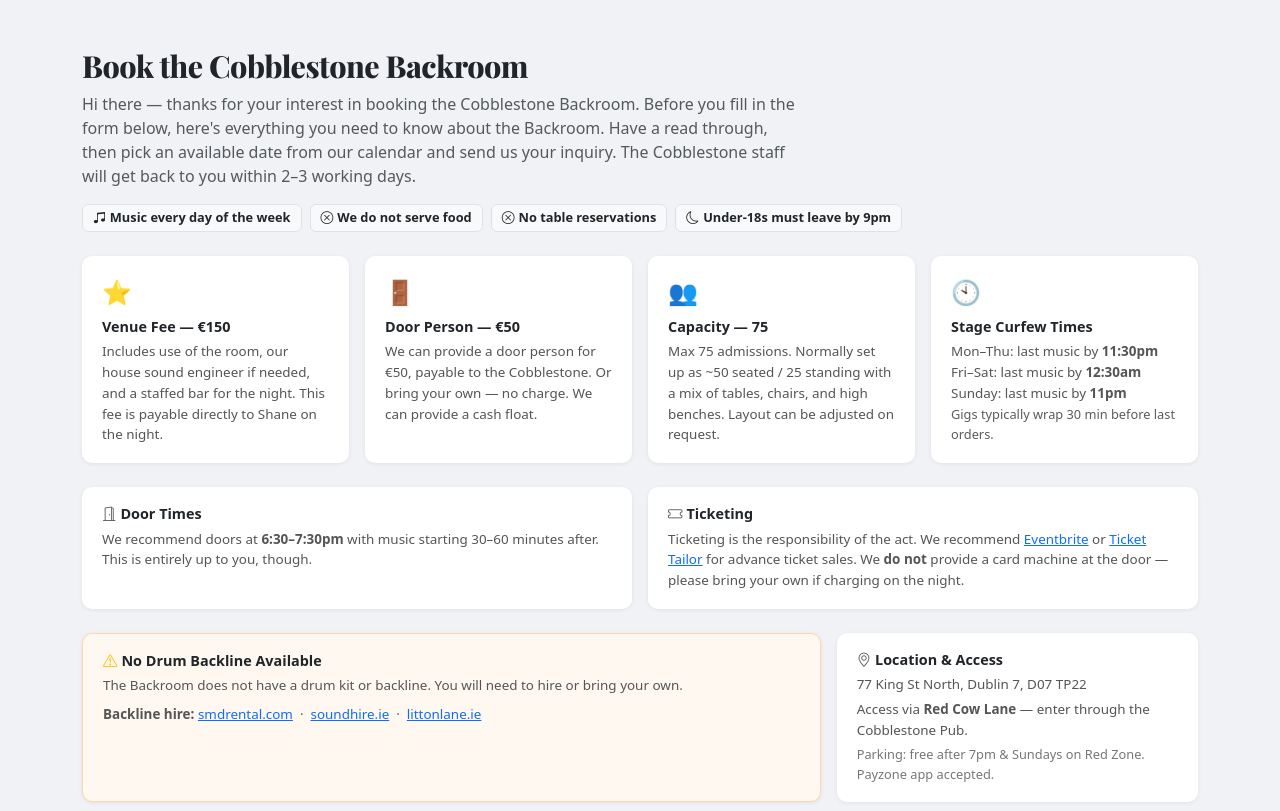
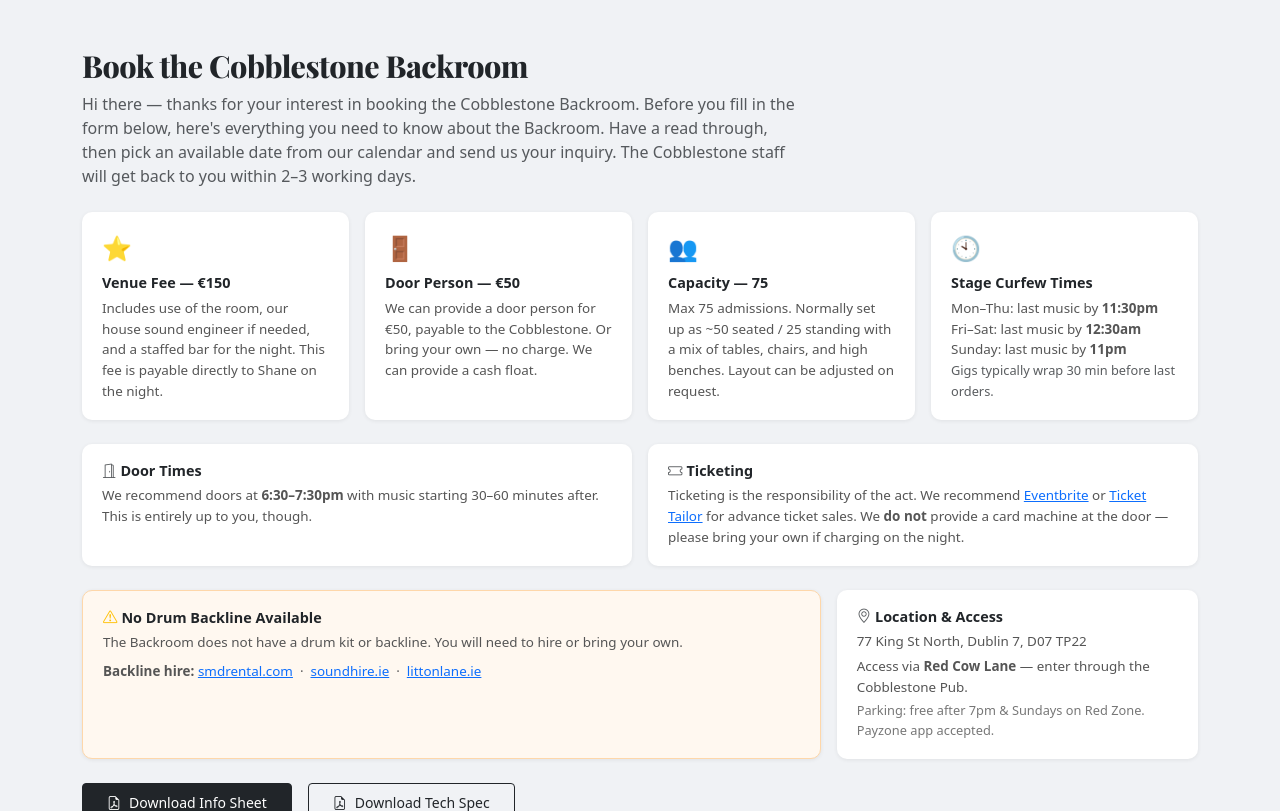
Before and after one commit to SorayaKMC/cobblestone-pub-, a Flask app: page /book in a window 1280 px wide. Shown: the part 64-875 px from the top of the page. Run offline with Flask 3, Linux system fonts and the light colour scheme; data that the repository does not hold is empty.

Commit message:
Remove pub info badges from /book landing page
Co-Authored-By: Claude Sonnet 4.6 <noreply@anthropic.com>

```diff
--- a/templates/book_public.html
+++ b/templates/book_public.html
@@ -107,21 +107,6 @@
             you within 2–3 working days.
         </p>
 
-        <!-- General pub notes -->
-        <div class="d-flex flex-wrap gap-2 mb-2">
-            <span class="badge bg-light text-dark border" style="font-size:.8rem; padding:6px 10px;">
-                <i class="bi bi-music-note-beamed me-1"></i>Music every day of the week
-            </span>
-            <span class="badge bg-light text-dark border" style="font-size:.8rem; padding:6px 10px;">
-                <i class="bi bi-x-circle me-1"></i>We do not serve food
-            </span>
-            <span class="badge bg-light text-dark border" style="font-size:.8rem; padding:6px 10px;">
-                <i class="bi bi-x-circle me-1"></i>No table reservations
-            </span>
-            <span class="badge bg-light text-dark border" style="font-size:.8rem; padding:6px 10px;">
-                <i class="bi bi-moon me-1"></i>Under-18s must leave by 9pm
-            </span>
-        </div>
     </div>
 
     <!-- Key info cards -->
```
